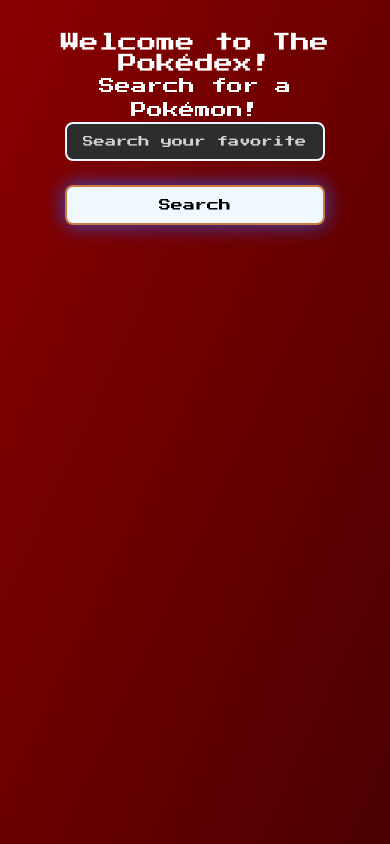
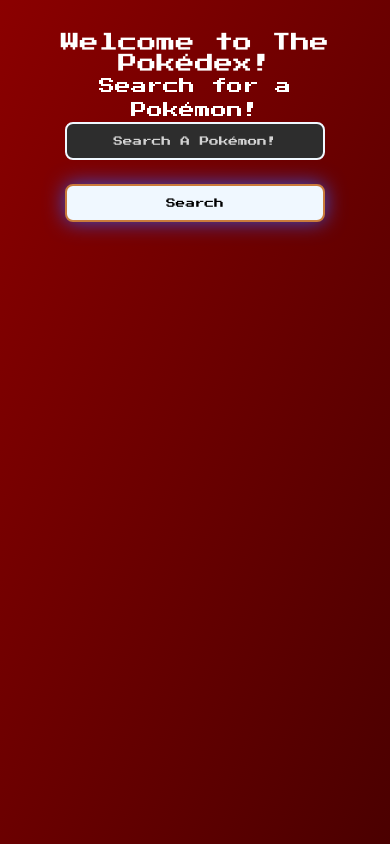
Before and after one commit to Josefbautista94/Pokedex-App, a React (Vite) app: page / in a window 390 px wide. Built offline with nearby package versions, Linux system fonts and the light colour scheme.

Commit message:
made the search bar a little more mobile friendly

```diff
--- a/src/components/SearchBar/SearchBar.css
+++ b/src/components/SearchBar/SearchBar.css
@@ -1,8 +1,8 @@
 .pokeSearch {
   width: 50%;
-  max-width: 400px; /* 🔥 limit on big screens */
-  min-width: 250px; /* 🔥 better on mobile screens */
-  padding: 0.75rem 1rem; /* 📱 bigger padding for better tapping */
+  max-width: 400px;
+  min-width: 250px;
+  padding: 0.75rem 1rem;
   margin-bottom: 1rem;
   background-color: rgb(45, 45, 45);
   font-weight: bold;
@@ -10,7 +10,7 @@
   border: 2px solid aliceblue;
   border-radius: 8px;
   text-align: center;
-  font-size: .7rem;
+  font-size: 0.7rem; /* ✅ Desktop font-size */
 }
 
 .pokeSearch::placeholder {
@@ -25,14 +25,13 @@
   border: 2px solid #ca7b3b;
   box-shadow: 0 0 20px #3b4cca;
   font-weight: bold;
-  padding: 0.75rem 1.5rem; /* 📱 bigger click area */
-  font-size: rem;
+  padding: 0.75rem 1.5rem;
+  font-size: 0.7rem; /* match the input size */
   border-radius: 8px;
   cursor: pointer;
   transition: background-color 0.3s ease, transform 0.2s ease;
 }
 
-/* 🔥 Subtle hover effect for desktop */
 .pokeButton:hover {
   background-color: #ca7b3b;
   color: white;
@@ -50,10 +49,12 @@
 @media (max-width: 600px) {
   .pokeSearch {
     width: 80%;
+    font-size: 0.6rem; /* ⬅️ smaller font-size on mobile */
   }
 
   .pokeButton {
     width: 80%;
     margin-top: 0.5rem;
+    font-size: 0.6rem; /* ⬅️ button font smaller on mobile too */
   }
 }
--- a/src/components/SearchBar/SearchBar.jsx
+++ b/src/components/SearchBar/SearchBar.jsx
@@ -23,7 +23,7 @@
       <input
         className="pokeSearch"
         type="text" /*  changed to text */
-        placeholder="Search your favorite Pokémon?"
+        placeholder="Search A Pokémon!"
         value={search}
         onChange={(e) => setSearch(e.target.value)}
         onKeyDown={handleKeyPress}
```
